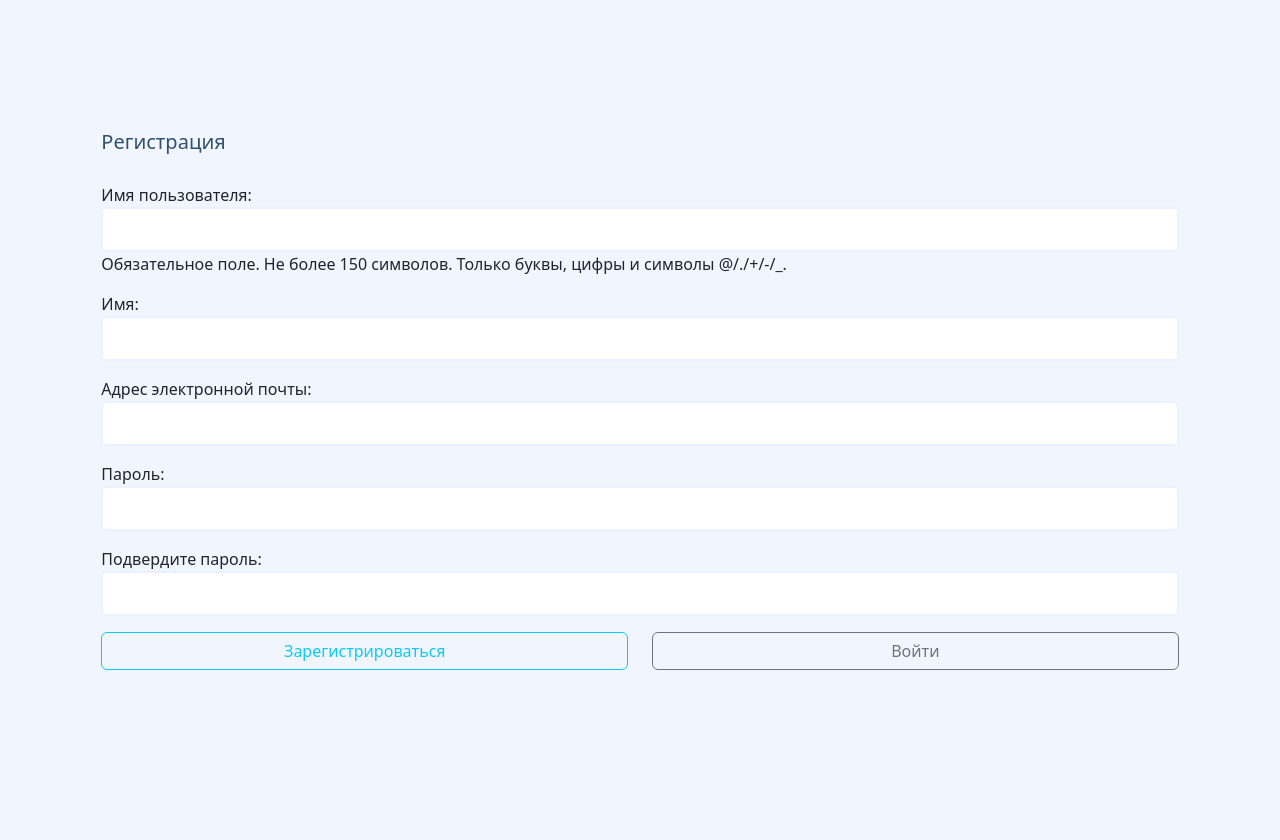
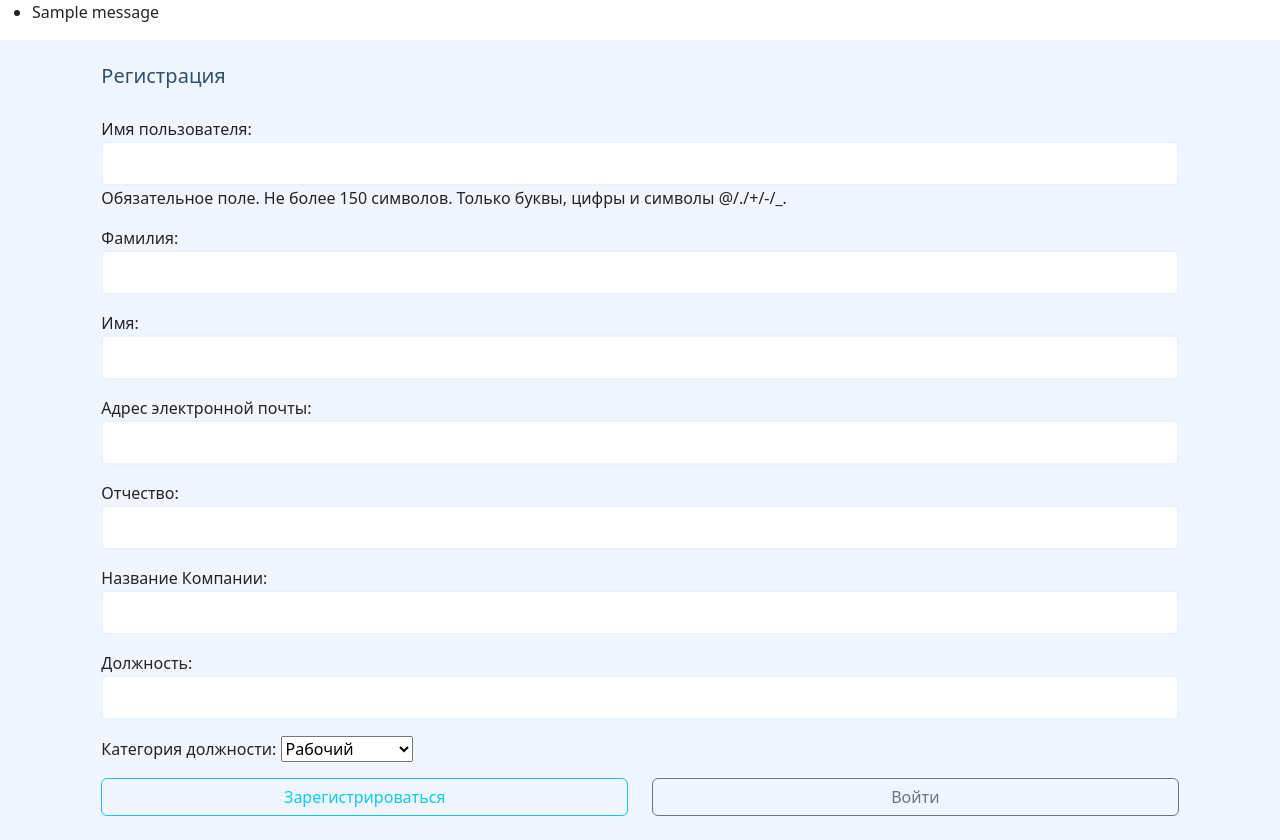
Before and after one commit to Icorp-org-repo/LaborProtection, a Django app: page /account/register/ in a window 1280 px wide. Before the commit the page ends 670 px from the top, so only its background shows below. Run offline with Django 4.2, Linux system fonts and the light colour scheme; tables that the repository leaves empty hold one stand-in row (values such as "Sample post"); one stand-in notice (Sample message) is shown; some libraries are stand-ins or nearby versions.

Commit message:
Реализована возможность добавления новый компании

```diff
--- a/mysite/account/forms.py
+++ b/mysite/account/forms.py
@@ -3,15 +3,16 @@ from django.contrib.auth.models import User
 
 
 class UserRegistrationForm(forms.ModelForm):
-    password = forms.CharField(label="Пароль", widget=forms.PasswordInput)
-    password2 = forms.CharField(label="Подвердите пароль", widget=forms.PasswordInput)
+    Category = [
+        ('WO', "Рабочий"),
+        ('MG', 'Руководитель'),
+        ('SP', 'Специалист'),
+    ]
+    surname = forms.CharField(label='Отчество',required=False)
+    company_name = forms.CharField(label="Название Компании", required=True, max_length=256)
+    position = forms.CharField(label="Должность", required=True, max_length=256)
+    category = forms.ChoiceField(label="Категория должности",choices=Category)
 
     class Meta:
         model = User
-        fields = ['username', 'first_name', 'email']
-
-    def clean_password2(self):
-        cd = self.cleaned_data
-        if cd['password'] != cd['password2']:
-            raise forms.ValidationError("Пароли не совпадают")
-        return cd['password2']
+        fields = ['username', 'last_name','first_name', 'email']
--- a/mysite/account/templates/base.html
+++ b/mysite/account/templates/base.html
@@ -18,6 +18,15 @@
     <script src="https://code.jquery.com/jquery-3.3.1.slim.min.js" integrity="sha384-q8i/X+965DzO0rT7abK41JStQIAqVgRVzpbzo5smXKp4YfRvH+8abtTE1Pi6jizo" crossorigin="anonymous"></script>
     <script src="https://cdnjs.cloudflare.com/ajax/libs/popper.js/1.14.7/umd/popper.min.js" integrity="sha384-UO2eT0CpHqdSJQ6hJty5KVphtPhzWj9WO1clHTMGa3JDZwrnQq4sF86dIHNDz0W1" crossorigin="anonymous"></script>
     <script src="https://stackpath.bootstrapcdn.com/bootstrap/4.3.1/js/bootstrap.min.js" integrity="sha384-JjSmVgyd0p3pXB1rRibZUAYoIIy6OrQ6VrjIEaFf/nJGzIxFDsf4x0xIM+B07jRM" crossorigin="anonymous"></script>
+    {% if messages %}
+            <ul class="messages">
+            {% for message in messages %}
+                <li class="{{ message.tags }}">
+                    {{ message|safe }}
+                </li>
+            {% endfor %}
+            </ul>
+        {% endif %}
     {% block body %}
 
     {% endblock%}
--- a/mysite/account/views.py
+++ b/mysite/account/views.py
@@ -1,5 +1,7 @@
 from django.shortcuts import render
 from .forms import UserRegistrationForm
+from django.core.mail import send_mail
+from django.contrib import messages
 # Create your views here.
 
 
@@ -8,9 +10,15 @@ def register(request):
         user_form = UserRegistrationForm(request.POST)
         if user_form.is_valid():
             new_user = user_form.save(commit=False)
-            new_user.set_password(user_form.cleaned_data['password'])
-            new_user.save()
-            return render(request, 'account/register_done.html', {'new_user': new_user})
+            cd = user_form.cleaned_data
+            subject = f"{new_user.username} регистрация"
+            message = (f"Name:{new_user.username} Почта: {new_user.email}\n Компания {cd['company_name']} Должность {cd['position']}"
+                       f"\n{cd['position']} category: {cd['category']}\n"
+                       f"{new_user.last_name} {new_user.first_name} {cd['surname']}")
+            send_mail(subject, message, 'djangofortest777@gmail.com', ['elzig3012@gmail.com'])
+            messages.success(request, "Заявка оформлена прошу вас ожидать ответа на указанную почту")
+            return render(request, 'account/register.html', {'new_user': new_user})
+
     else:
         user_form = UserRegistrationForm()
         return render(request, 'account/register.html', {'user_form': user_form})
--- a/mysite/elprotection/urls.py
+++ b/mysite/elprotection/urls.py
@@ -6,7 +6,7 @@ app_name = 'elprotection'
 
 urlpatterns = [
     path('', views.show_employ, name='employ'),
-    path('protocols/', views.protocol_list, name='protocols'),
+    path('protocols/', views.show_protocols, name='protocols'),
     path('company/', views.company_list, name='list_company'),
     path('create_user/', views.create_employ, name='create_employ'),
     path('employs/', views.show_employs, name='list_employ'),
```
Also changed, not shown: mysite/elprotection/views.py (+18 -7 lines).
